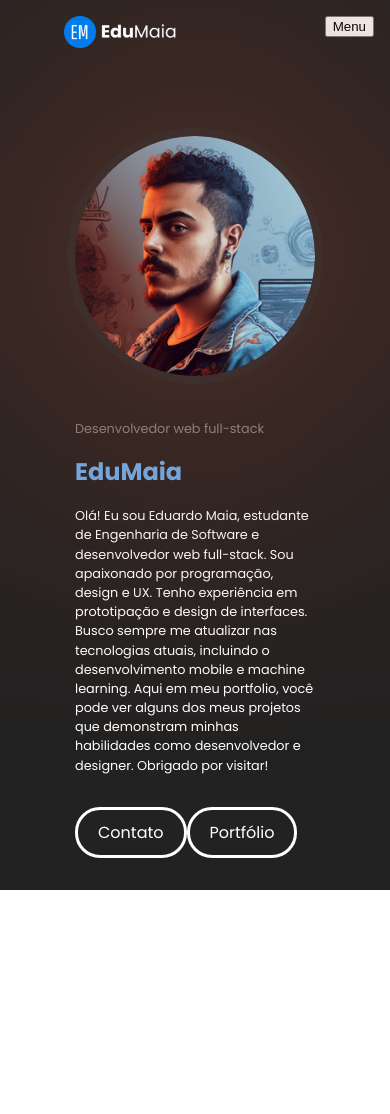
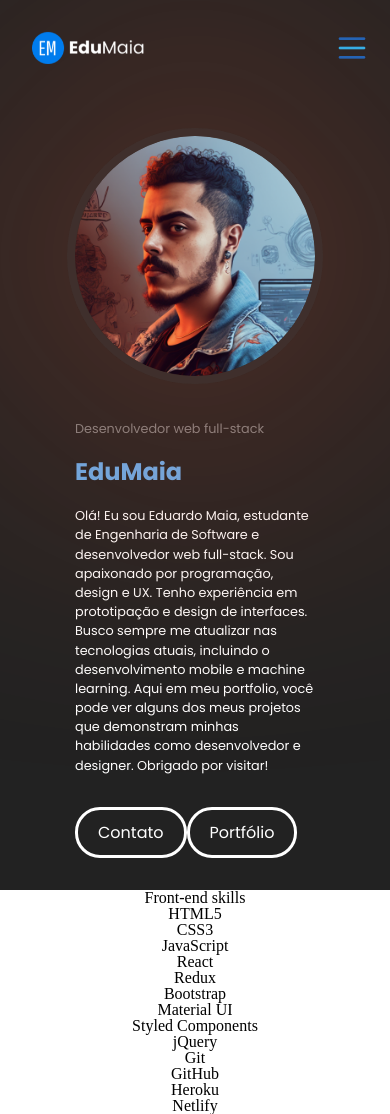
Before and after one commit to eduardomr/portfolio, a React (Create React App) app: page / in a window 390 px wide. Before the commit the page ends 890 px from the top, so only its background shows below. Built offline with nearby package versions, Linux system fonts and the light colour scheme.

Commit message:
pequenos ajustes

```diff
--- a/src/App.js
+++ b/src/App.js
@@ -1,6 +1,7 @@
 import React from 'react';
 import NavBar from './components/NavBar.jsx';
 import Home from './components/Home.jsx';
+import FrontSkills from './components/FrontSkills.jsx';
 import './App.css';
 
 function App() {
@@ -8,6 +9,7 @@ function App() {
     <div className="App">
       <NavBar/>
       <Home/>
+      <FrontSkills/>
     </div>
   );
 }
--- /dev/null
+++ b/src/components/FrontSkills.jsx
@@ -0,0 +1,31 @@
+import React from "react";
+
+class FrontSkills extends React.Component {
+    render() {
+        return (
+        <div className="front_skills">
+            <div className="front_skills_title">
+            <h2>Front-end skills</h2>
+            </div>
+            <div className="front_skills_list">
+            <ul>
+                <li>HTML5</li>
+                <li>CSS3</li>
+                <li>JavaScript</li>
+                <li>React</li>
+                <li>Redux</li>
+                <li>Bootstrap</li>
+                <li>Material UI</li>
+                <li>Styled Components</li>
+                <li>jQuery</li>
+                <li>Git</li>
+                <li>GitHub</li>
+                <li>Heroku</li>
+                <li>Netlify</li>
+            </ul>
+            </div>
+        </div>
+        );
+    }
+    }
+export default FrontSkills;
--- a/src/components/NavBar.jsx
+++ b/src/components/NavBar.jsx
@@ -1,5 +1,6 @@
 import React from "react";
 import logo from "../assets/logo.png";
+import menu from "../assets/menu.png";
 
 
 
@@ -28,7 +29,7 @@ class NavBar extends React.Component {
           <a href="#">Contato</a>
         </nav>
         <button className="menu-toggle" onClick={this.toggleMenu}>
-          Menu
+          <img src={menu} alt="menu" />
         </button>
         <div
           className="menu"
--- a/src/styles/components/home.css
+++ b/src/styles/components/home.css
@@ -58,7 +58,6 @@
         flex-direction: column;
         align-items: center;
         height: 100%;
-        padding: 0 1rem;
         justify-content: center;
     }
     .profile_image img{
--- a/src/styles/components/navbar.css
+++ b/src/styles/components/navbar.css
@@ -13,6 +13,7 @@
     z-index: 1;
 }
 .logo img{
+  position: fixed;
     padding: 0 2rem;
     height: 2rem;
 
@@ -82,8 +83,22 @@ nav a:hover{
     }
     .menu-toggle {
       display: block;
+      position: fixed;
+      background-color: transparent;
+      border:none;
+      padding-top: 1rem;
+
+    }
+    .menu-toggle img {
+      height: 2rem;
     }
     .menu {
       display: none;
     }
+
+    .logo img{
+      padding-top: 1rem;
+      padding-left: 0;
+      padding-right: 0;
+    }
   }
```
Also changed, not shown: src/assets/menu.png (added).
